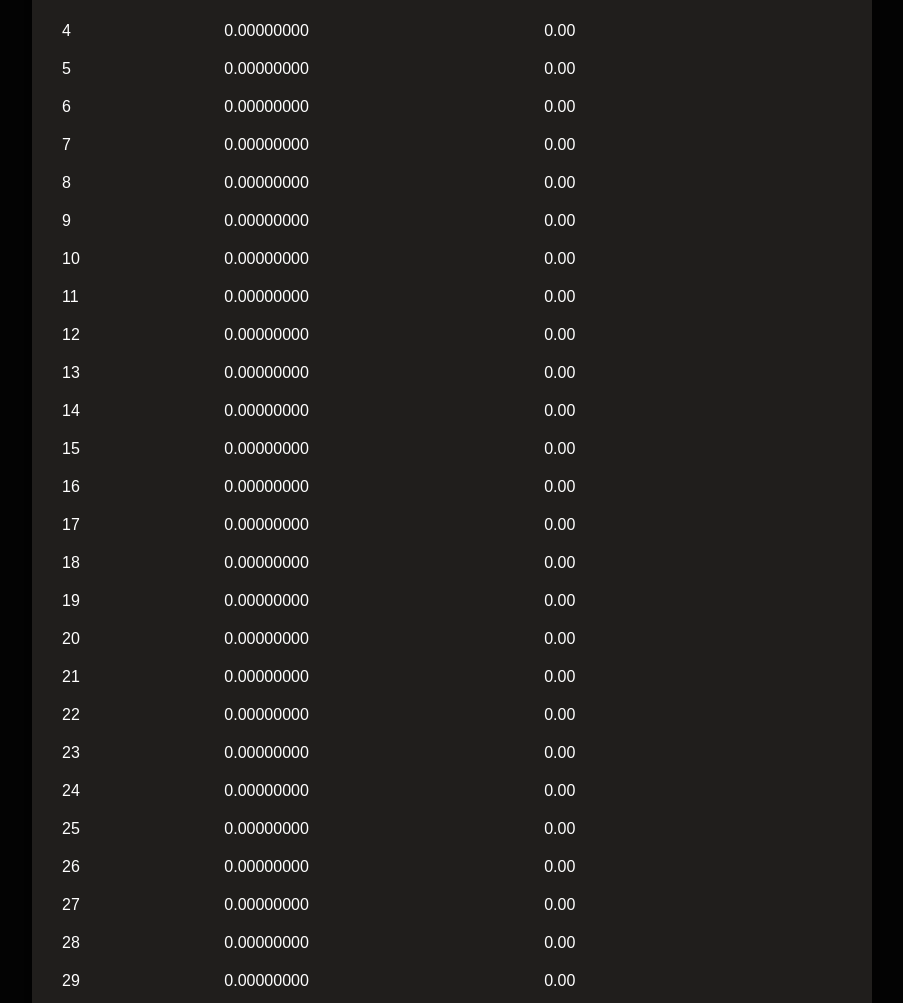
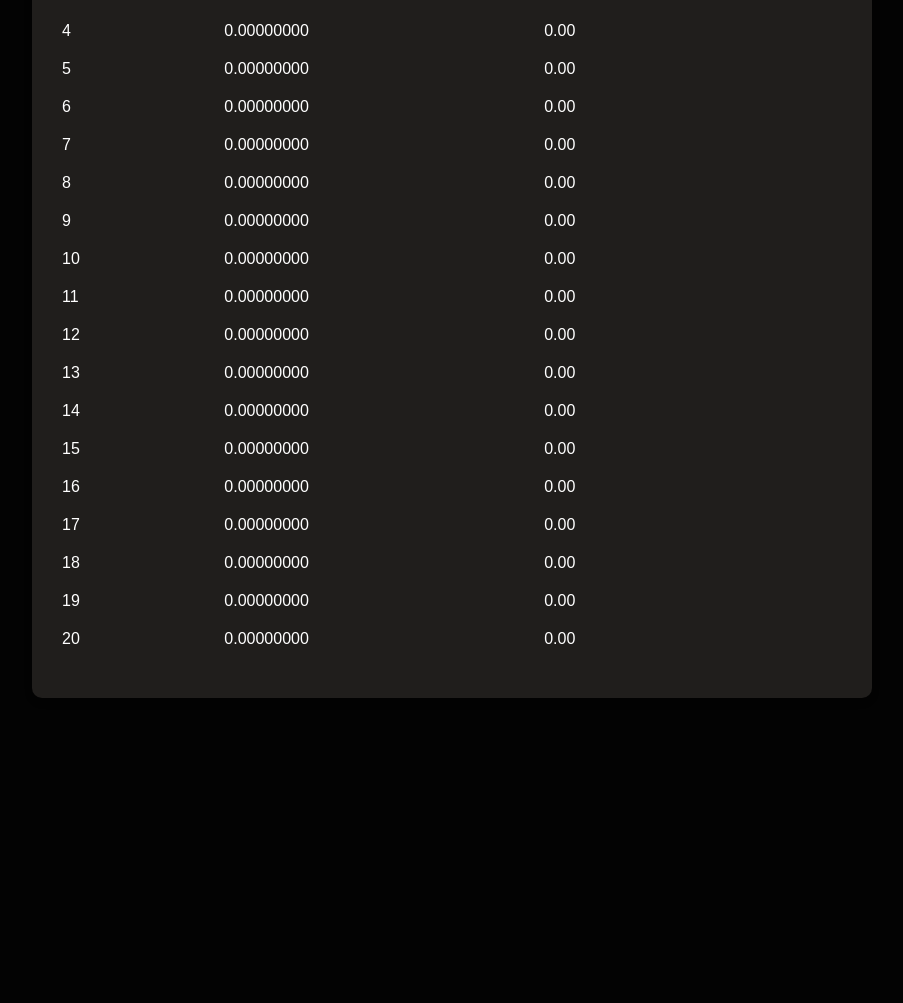
Before and after one commit to cecepabdul/monitoring, a plain HTML site: page index.html in a window 1280 px wide. Shown: the part 479-1482 px from the top of the page, without its empty margins (188-1091 px from the left). After the commit the page ends 1225 px from the top, so only its background shows below. Drawn offline with Linux system fonts and the light colour scheme; no server answers.

Commit message:
Update index.html

```diff
--- a/index.html
+++ b/index.html
@@ -105,16 +105,7 @@
     { name: '17', pubkey: '8ZMyoUAVMuU3JbUE7D7ZJ3kJW9ynRFZwDmNevEB1KuRM' },
     { name: '18', pubkey: '5M6AQazpS8FNYVzRmJ2Jqeg7527xV67ngi5jUtwrfn6X' },
     { name: '19', pubkey: '86q7h6z1NEYweVRMhD7phVVLx6kYJonEiUFrK4tbUBVp' },
-    { name: '20', pubkey: '3fF1qiXHAYYzFR5122hQaAgYnp7syvi1TLwdryyK9Ust' },
-    { name: '21', pubkey: 'EeiyftRBvc81QG3tn2Ky3vFMEasiQNHGhg8CpiHoJW2y' },
-    { name: '22', pubkey: 'ExDyH32WEFuFtrh13eiRgKvNKpbEW58LkmXJZj6F6Fpj' },
-    { name: '23', pubkey: 'EhMZG7g342GoJVoa69ViEW6ij1S8s9p7RAideVPWWg7U' },
-    { name: '24', pubkey: '5CVykVhgAkAZdV6o2eSbir2v77kxYdxJQbykicimfDWe' },
-    { name: '25', pubkey: '9cehp3A8YuXRqse8uE1UwBpTi3oC2xt4YvZBjUvKu1Ht' },
-    { name: '26', pubkey: 'DraUDD4EgHDPdx4FF1J159ZVW9h8XbS7PrdPHi1BtgDU' },
-    { name: '27', pubkey: '8t2UiqatWWpm5TTKhqgZT1qLxnRHVxDQ3bv8CA9Yni8K' },
-    { name: '28', pubkey: 'CawZskNgTmVesKHCc4ipWcEYkTTYM55fFjpFHELXcaz1' },
-    { name: '29', pubkey: 'DUVa3jWPpPxeKG5odf4qkPWoy8mQwQz3T5o5kRBZszS8' }
+    { name: '20', pubkey: '3fF1qiXHAYYzFR5122hQaAgYnp7syvi1TLwdryyK9Ust' }
         ];
 
         let totalBalance = 0;
```
